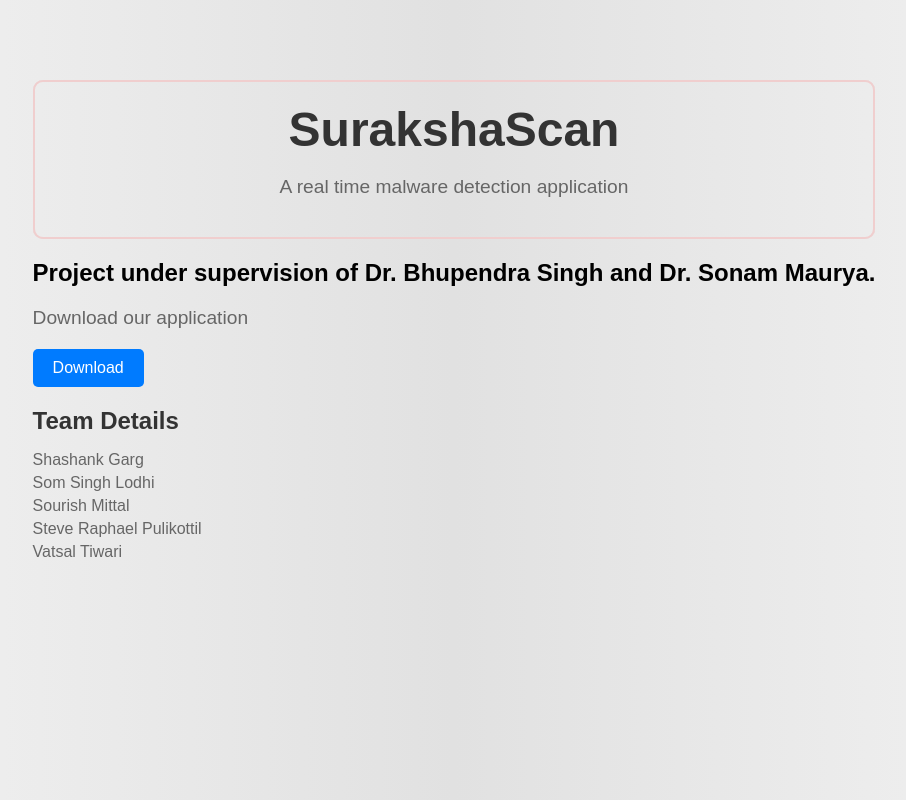
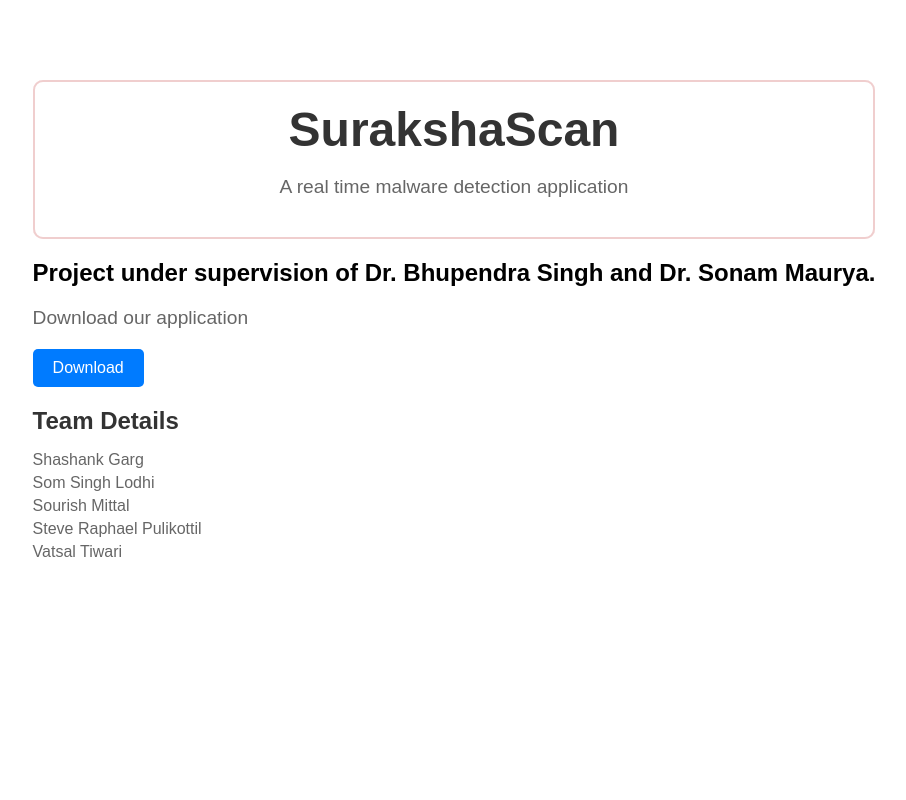
Before and after one commit to SomSingh23/BTP-6, a React (Vite) app: page / in a window 1280 px wide. Shown: the whole page, without its empty margins (186-1092 px from the left). Built offline with nearby package versions, Linux system fonts and the light colour scheme.

Commit message:
css changed,linear gradient removed

```diff
--- a/src/index.css
+++ b/src/index.css
@@ -2,7 +2,6 @@ body {
   font-family: Arial, sans-serif;
   margin: 0;
   padding: 0;
-  background: linear-gradient(to right, #f2f2f2 0%, #e1e1e1 50%, #f2f2f2 100%);
   display: flex;
   justify-content: center;
   align-items: start;
```
